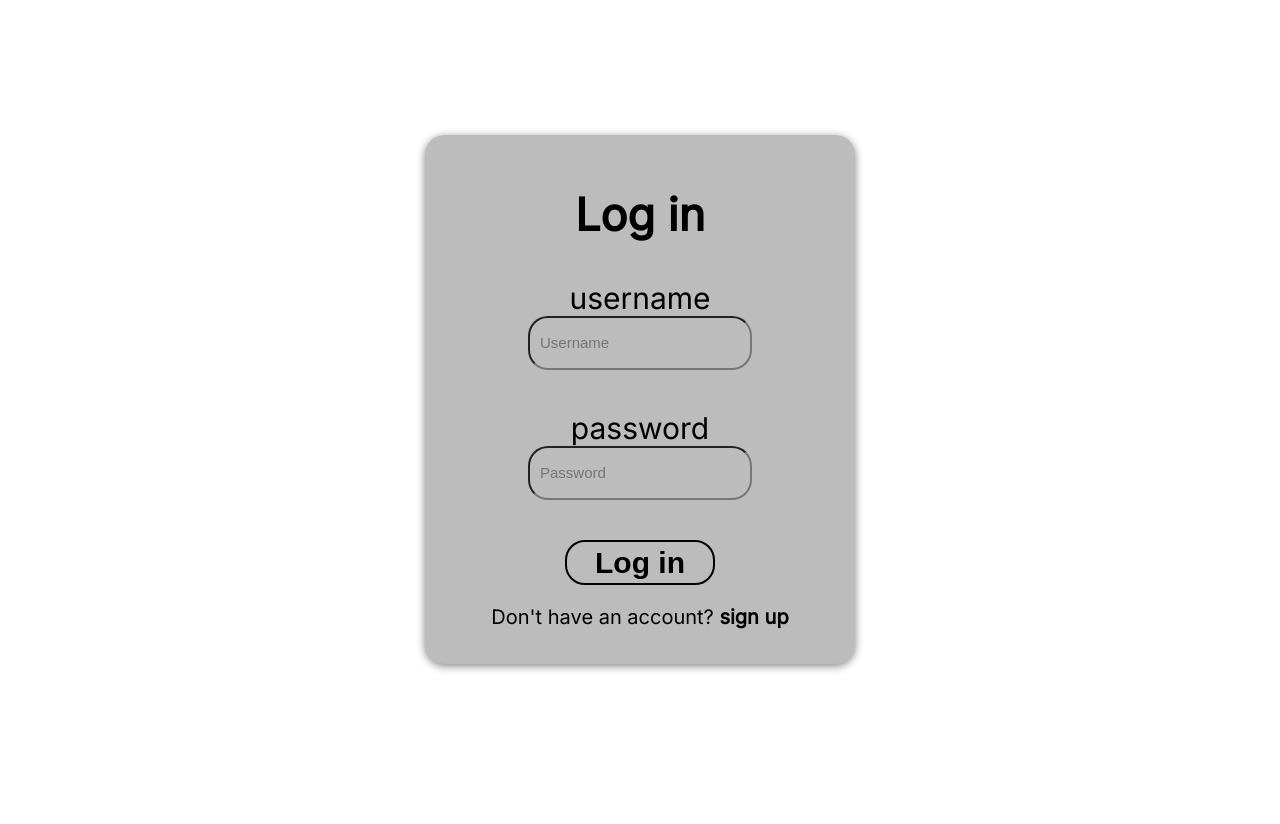
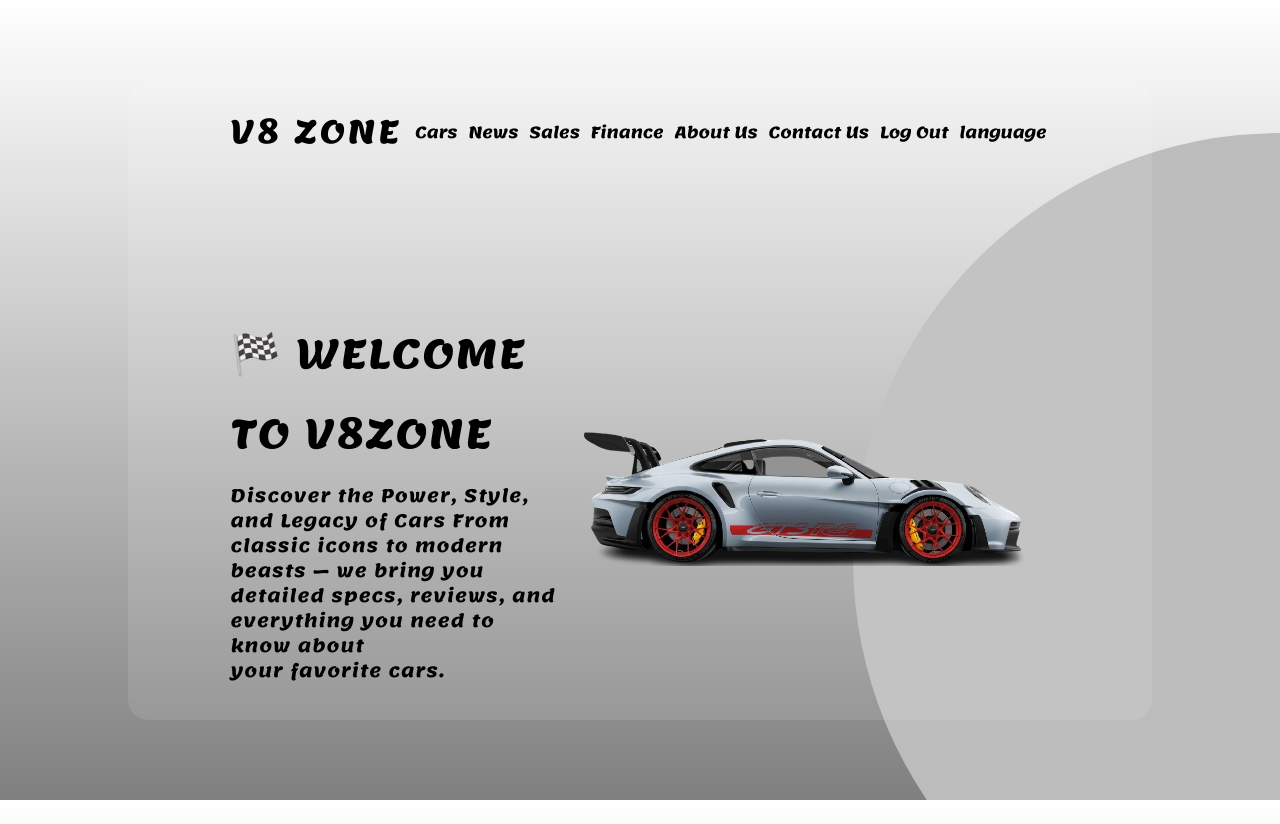
Before and after one commit to Eng-Mosaab/Mos3ab-El-Refa3y, a plain HTML site: page index.html in a window 1280 px wide. Before the commit the page ends 800 px from the top, so only its background shows below. Drawn offline with Linux system fonts and the light colour scheme; a web font is replaced by a local one.

Commit message:
Update index.html

```diff
--- a/index.html
+++ b/index.html
@@ -1,41 +1,69 @@
 <!DOCTYPE html>
 <html lang="en">
 <head>
+
+    <meta charset="UTF-8">
     <meta name="viewport" content="width=device-width, initial-scale=1.0">
+    <link rel="stylesheet" href="Mosaab.css">
     <link rel="website icon" type="image/png" href="./images/Logo.png">
-    <link rel="preconnect" href="https://fonts.googleapis.com">
-    <link rel="preconnect" href="https://fonts.gstatic.com" crossorigin>
-    <link href="https://fonts.googleapis.com/css2?family=Inter&display=swap" rel="stylesheet">
-    <meta charset="UTF-8">
-    <title>V8 ZONE - Log in</title>
-    <link rel="stylesheet" href="Nouran.css">
+    <script src="Mosaab.js"></script>
+
+    <title>V8 ZONE - Home</title>
+
+
 </head>
+
 <body>
 
-    <div class="yoo">
-        <form action="mosaab.html" onsubmit="return validateForm()">
-            <h2>Log in</h2>
-            <label for="username">username</label><br>
-            <input class="button" type="text" id="username" required placeholder="Username"><br>
-            <label for="password">password</label><br>
-            <input class="button" type="password" id="password" required placeholder="Password" maxlength="16"><br>
-            <button class="Log" type="submit"><b>Log in</b></button>
-            <p>Don't have an account? <a href="Nada.html">sign up</a></p>
-        </form>
-    </div>
-    <script>
-      function validateForm() {
-        const name = document.getElementById("username").value;
-        const Password = document.getElementById("password").value;
+    <div class="container">
+
+        <nav>
+        <a class="logo" href="Mosaab.html">V8 ZONE</a>
+        <ul id="nav">
+
+            <li>
+                <a id="Cars" href="Fathy.html">Cars</a>
+                <ul class="dropdown">
+                    <li> <a id="Mazda" href="Fathy.html">Mazda</a></li>
+                    <li> <a id="Nissan" href="Fathy.html">Nissan</a></li>
+                    <li> <a id="Porsche" href="Fathy.html">Porsche</a></li>
+                    <li> <a id="Tesla" href="Fathy.html">Tesla</a></li>
+                    <li> <a id="Chevorlet" href="Fathy.html">Chevorlet</a></li>
+                    <li> <a id="Mercedes" href="Fathy.html">Mercedes</a></li>
+                </ul>
+            </li>
+
+            <li><a id="News" href="YOUCCEF.html">News</a></li>
+            <li><a id="Sales" href="Mazen.html">Sales</a></li>
+            <li><a id="Finance" href="Youssef.html">Finance</a></li>
+            <li><a id="AboutUs" href="Mohab.html">About Us</a></li>
+            <li><a id="ContactUs" href="Adam.html">Contact Us</a></li>
+            <li><a id="LogOut" href="Nouran.html">Log Out</a></li>
+            <li><button type="button" id="language" onclick="language()">language</button></li>
+
+        </ul>
+    </nav>
 
 
-        if (name === "" || Password==="") {
-          alert("these cannot be empty!");
-          return false;
-        }
-        alert("welcome to V8!");
-        return true;
-      }
-    </script>
+    <div class="content">
+
+        <div class="text">
+
+            <h2 id="WELCOME">🏁 WELCOME TO V8ZONE</h2>
+            <p id="Paragraph">Discover the Power, Style, and Legacy of Cars
+                From classic icons to modern beasts — we bring you detailed specs, reviews, and everything you need to know about your favorite cars.</p>
+
+        </div>
+
+        <div class="image">
+
+            <img src="./images/Car 2.png">
+
+        </div>
+
+    </div>
+
+    </div>
 </body>
+
 </html>
```
